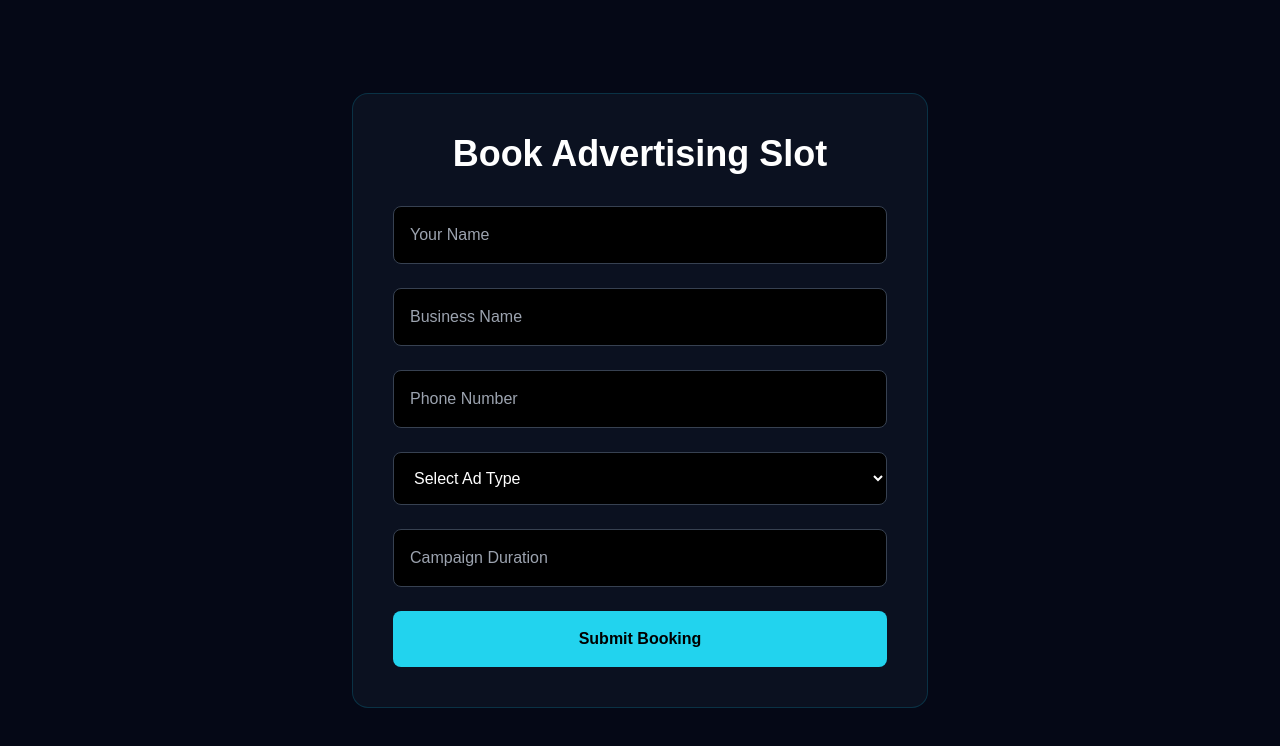
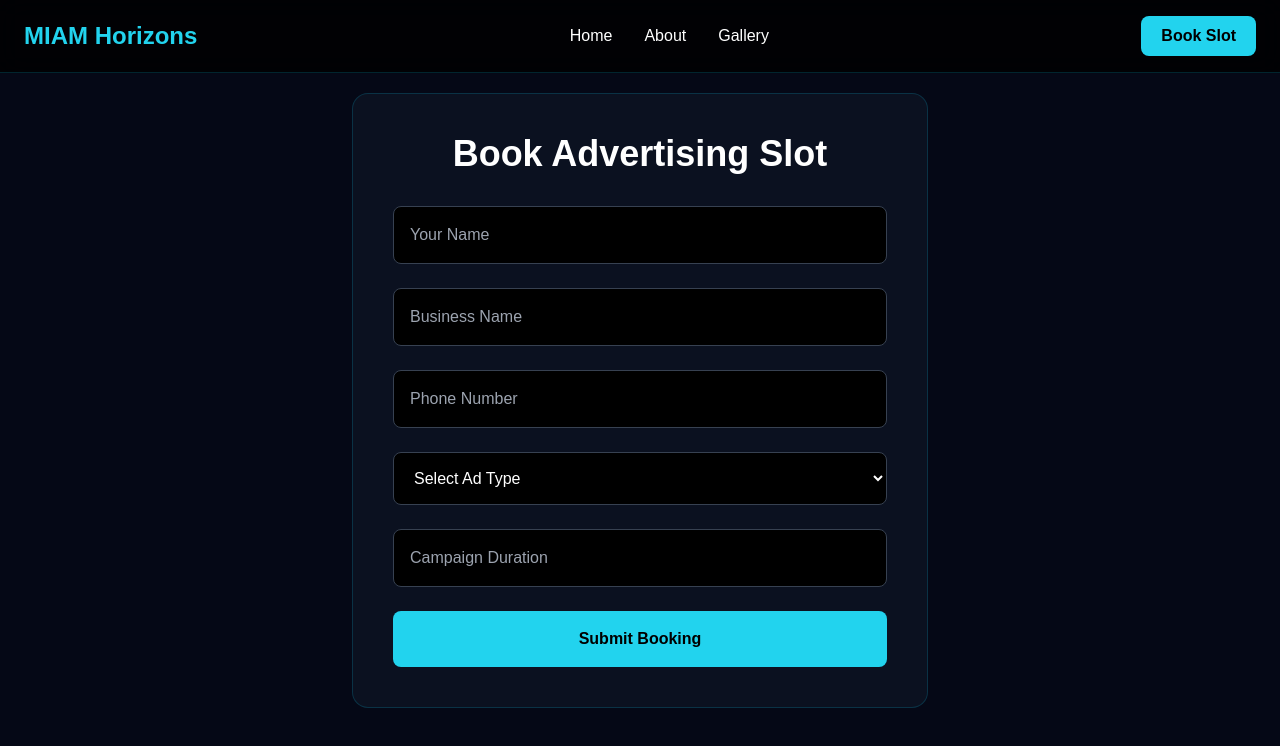
Before and after one commit to tunu7/miamhorizon, a React (Vite) app: page /booking in a window 1280 px wide. Shown: the top 746 px of the page. Built offline with nearby package versions, Linux system fonts and the light colour scheme.

Commit message:
added navbar in booking

```diff
--- a/src/pages/Booking.jsx
+++ b/src/pages/Booking.jsx
@@ -1,4 +1,5 @@
 import { useState } from "react"
+import Navbar from "../components/Navbar"
 
 function Booking() {
 
@@ -44,6 +45,9 @@ function Booking() {
   }
 
   return (
+
+    <>
+    <Navbar/>
     <div className="min-h-screen bg-[#050816] text-white flex justify-center items-center px-6 py-20">
 
       <form
@@ -123,6 +127,7 @@ function Booking() {
       </form>
 
     </div>
+     </>
   )
 }
 
```
